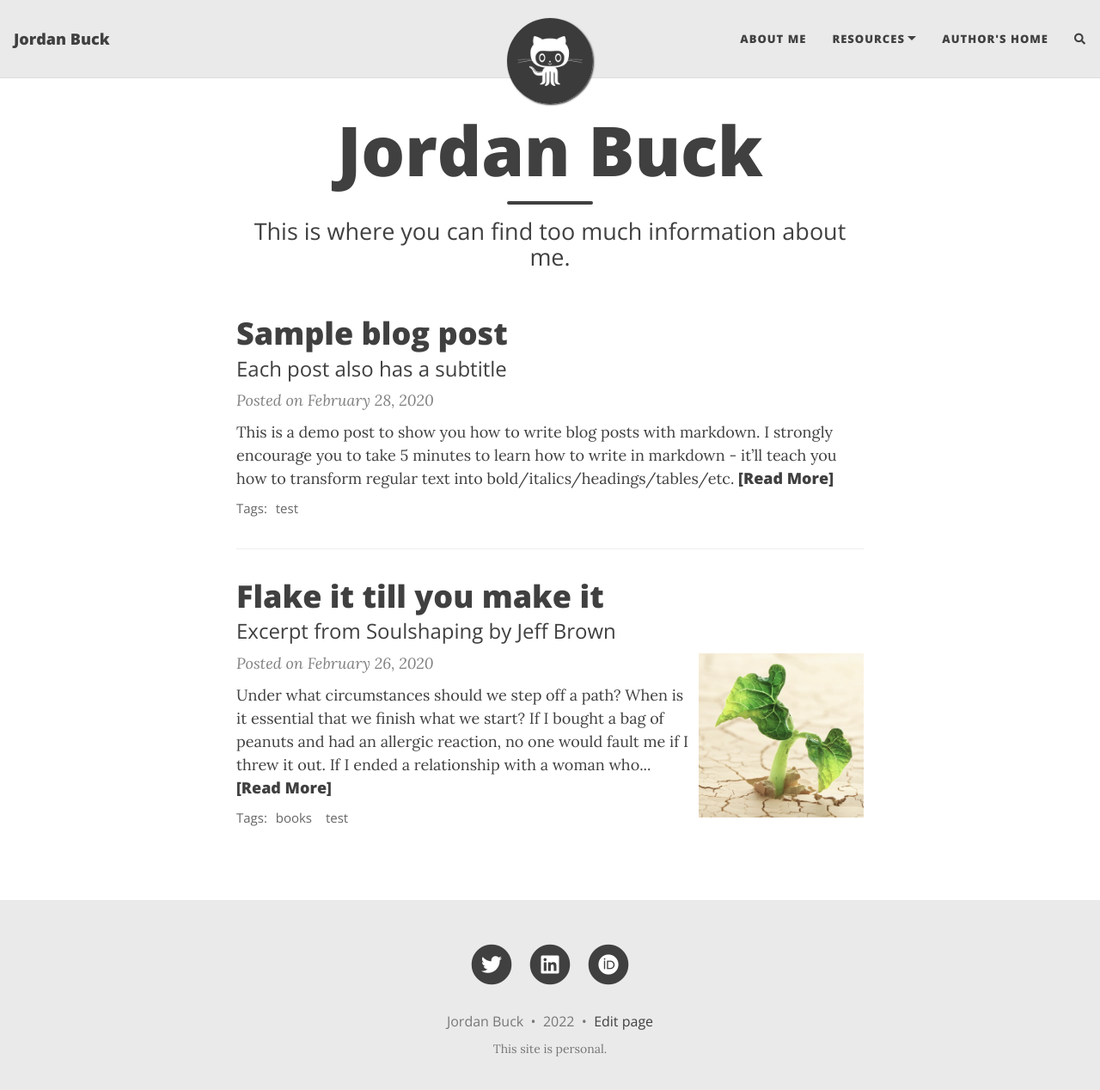
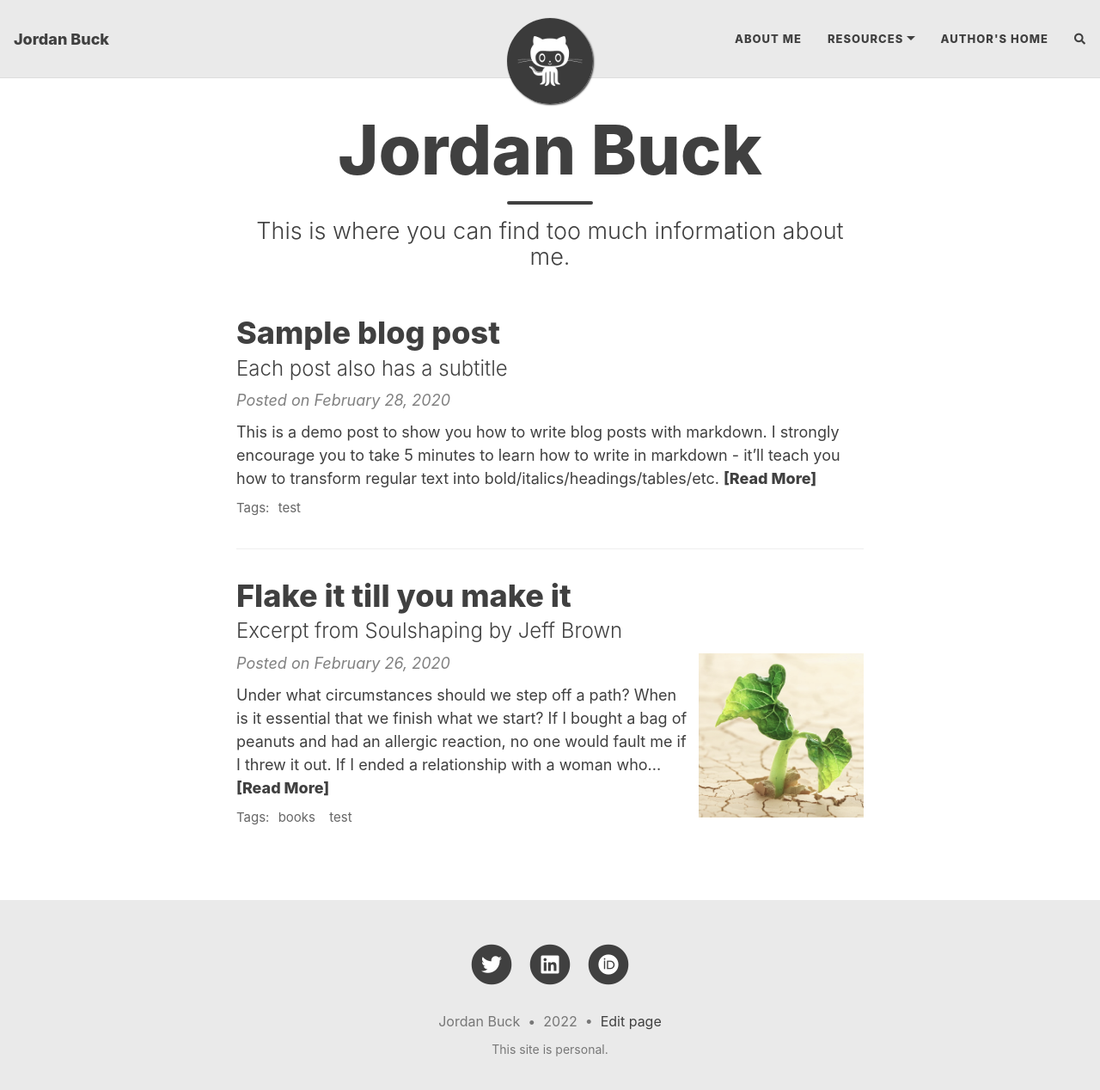
Before and after one commit to jc-buck/jc-buck.github.io, a Jekyll site: the page built from index.html, in a window 1280 px wide and 1281 px high. Shown: the top 1268 px of the window at 86% size. Built offline with Jekyll 4.4.1, drawn with Linux system fonts in a browser that asks for light colours; nearby versions of some CDN libraries; the list of posts is cut into pages by our own code; comment, search, counter and statistics services are not loaded.

Commit message:
Update beautifuljekyll.css

```diff
--- a/assets/css/beautifuljekyll.css
+++ b/assets/css/beautifuljekyll.css
@@ -11,7 +11,7 @@ html {
 }
 
 body {
-  font-family: 'Lora', 'Times New Roman', serif;
+  font-family: 'Inter', 'Open Sans', 'Liberation Sans', serif;
   font-size: 1.125rem;
   color: {{ site.text-col | default: "#404040" }};
   position: relative;
@@ -27,7 +27,7 @@ p {
   margin: 1.875rem 0;
 }
 h1,h2,h3,h4,h5,h6 {
-  font-family: 'Open Sans', 'Helvetica Neue', Helvetica, Arial, sans-serif;
+  font-family: 'Inter', 'Open Sans', 'Liberation Sans', Helvetica, Arial, sans-serif;
   font-weight: 800;
   line-height: 1.1;
 }
@@ -125,7 +125,7 @@ img {
 .navbar-custom {
   background-color: {{ site.navbar-col | default: "#EAEAEA" }};
   border-bottom: 1px solid {{ site.navbar-border-col | default: "#DDDDDD" }};
-  font-family: 'Open Sans', 'Helvetica Neue', Helvetica, Arial, sans-serif;
+  font-family: 'Inter', 'Open Sans', 'Liberation Sans', 'Helvetica Neue', Helvetica, Arial, sans-serif;
   {% if site.navbar-img %}
     background-image: url({{ site.navbar-img | relative_url }});
     background-attachment: fixed;
@@ -410,7 +410,7 @@ footer .list-inline {
   margin-bottom: 1.875rem;
 }
 footer .copyright {
-  font-family: 'Open Sans', 'Helvetica Neue', Helvetica, Arial, sans-serif;
+  font-family: 'Inter', 'Open Sans', 'Liberation Sans', 'Helvetica Neue', Helvetica, Arial, sans-serif;
   text-align: center;
   margin-bottom: 0;
   margin-top: 0;
@@ -422,7 +422,7 @@ footer .theme-by {
 footer .footer-custom-content {
   text-align: center;
   margin-bottom: 0.9375rem;
-  font-family: 'Open Sans', 'Helvetica Neue', Helvetica, Arial, sans-serif;
+  font-family: 'Inter', 'Open Sans', 'Liberation Sans' 'Helvetica Neue', Helvetica, Arial, sans-serif;
 }
 
 @media (min-width: 768px) {
@@ -464,7 +464,7 @@ footer .footer-custom-content {
 
 .post-preview a {
   text-decoration: none;
-  font-family: 'Open Sans', 'Helvetica Neue', Helvetica, Arial, sans-serif;
+  font-family: 'Inter', 'Open Sans', 'Liberation Sans', 'Helvetica Neue', Helvetica, Arial, sans-serif;
   color: {{ site.text-col | default: "#404040" }};
 }
 
@@ -489,7 +489,7 @@ footer .footer-custom-content {
   font-size: 1.125rem;
   font-style: italic;
   margin: 0 0 0.625rem;
-  font-family: 'Lora', 'Times New Roman', serif;
+  font-family: 'Inter', 'Lato', 'Times New Roman', serif;
 }
 .post-heading .post-meta {
   display: inline-block;
@@ -566,7 +566,7 @@ footer .footer-custom-content {
 /* --- Tags --- */
 
 .blog-tags {
-  font-family: 'Open Sans', 'Helvetica Neue', Helvetica, Arial, sans-serif;
+  font-family: 'Inter', 'Open Sans', 'Helvetica Neue', Helvetica, Arial, sans-serif;
   font-size: 0.9375rem;
   margin: 1.875rem 0;
 }
@@ -613,7 +613,7 @@ footer .footer-custom-content {
 }
 
 #full-tags-list {
-  font-family: 'Open Sans', 'Helvetica Neue', Helvetica, Arial, sans-serif;
+  font-family: 'Inter', 'Open Sans', 'Helvetica Neue', Helvetica, Arial, sans-serif;
 }
 
 #full-tags-list .tag-entry {
@@ -687,7 +687,7 @@ nav.top-nav-short-permanent ~ header > .intro-header.big-img {
   font-size: 1.6875rem;
   line-height: 1.1;
   display: block;
-  font-family: 'Open Sans', 'Helvetica Neue', Helvetica, Arial, sans-serif;
+  font-family: 'Inter', 'Open Sans', 'Helvetica Neue', Helvetica, Arial, sans-serif;
   font-weight: 300;
   margin: 0.625rem 0 0;
 }
@@ -712,7 +712,7 @@ nav.top-nav-short-permanent ~ header > .intro-header.big-img {
   padding: 0.3125rem 0.625rem;
   font-size: 0.6875rem;
   color: #EEE;
-  font-family: 'Open Sans', 'Helvetica Neue', Helvetica, Arial, sans-serif;
+  font-family: 'Inter', 'Open Sans', 'Helvetica Neue', Helvetica, Arial, sans-serif;
   right: 0;
   bottom: 0;
   display: none;
@@ -804,7 +804,7 @@ nav.top-nav-short-permanent ~ header > .intro-header.big-img {
 }
 
 .pagination .page-item .page-link {
-  font-family: 'Open Sans', 'Helvetica Neue', Helvetica, Arial, sans-serif;
+  font-family: 'Inter', 'Open Sans', 'Helvetica Neue', Helvetica, Arial, sans-serif;
   text-transform: uppercase;
   font-size: 0.875rem;
   font-weight: 800;
```
